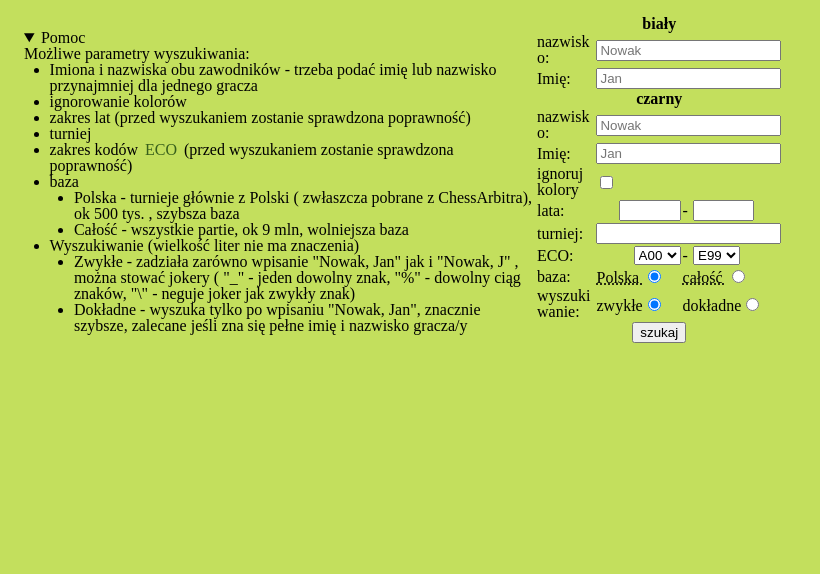
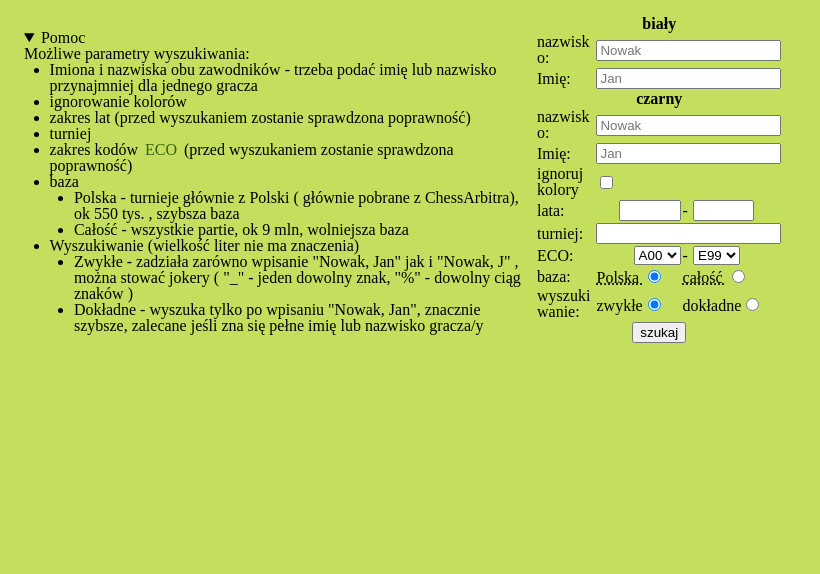
Before and after one commit to KulAndy/bazaszachowa, a PHP site: page /search in a window 1280 px wide, after a click on "Pomoc". Shown: the part 46-620 px from the top of the page, without its empty margins (0-820 px from the left). Run offline with PHP 8.4, Linux system fonts and the light colour scheme.

Commit message:
version 1.18b

```diff
--- a/game/chessicons.css
+++ b/game/chessicons.css
@@ -228,6 +228,7 @@ move-number {
     }
     #boardButton {
         margin-top: 0 !important;
+        place-self: normal!important;
     }
     #board {
         grid-template-columns: none !important;
--- a/search/content.php
+++ b/search/content.php
@@ -11,14 +11,14 @@
                     <li>zakres kodów <a href="https://pl.wikipedia.org/wiki/Encyklopedia_otwar%C4%87_szachowych">ECO</a> (przed wyszukaniem zostanie sprawdzona poprawność)</li>
                     <li>
                         <ul>baza
-                            <li>Polska - turnieje głównie z Polski ( zwłaszcza pobrane z ChessArbitra), ok 500 tys. , szybsza baza </li>
+                            <li>Polska - turnieje głównie z Polski ( głównie pobrane z ChessArbitra), ok 550 tys. , szybsza baza </li>
                             <li>Całość - wszystkie partie, ok 9 mln, wolniejsza baza</li>
                         </ul>
                     </li>
                     <li>
                         <ul>Wyszukiwanie (wielkość liter nie ma znaczenia)
-                            <li>Zwykłe - zadziała zarówno wpisanie "Nowak, Jan" jak i "Nowak, J" , można stować jokery ( "_" - jeden dowolny znak, "%" - dowolny ciąg znaków, "\" - neguje joker jak zwykły znak)</li>
-                            <li>Dokładne - wyszuka tylko po wpisaniu "Nowak, Jan", znacznie szybsze, zalecane jeśli zna się pełne imię i nazwisko gracza/y
+                            <li>Zwykłe - zadziała zarówno wpisanie "Nowak, Jan" jak i "Nowak, J" , można stować jokery ( "_" - jeden dowolny znak, "%" - dowolny ciąg znaków )</li>
+                            <li>Dokładne - wyszuka tylko po wpisaniu "Nowak, Jan", znacznie szybsze, zalecane jeśli zna się pełne imię lub nazwisko gracza/y
                         </ul>
                     </li>
                 </ul>
```
Also changed, not shown: game/script.js (+16 -22 lines).
